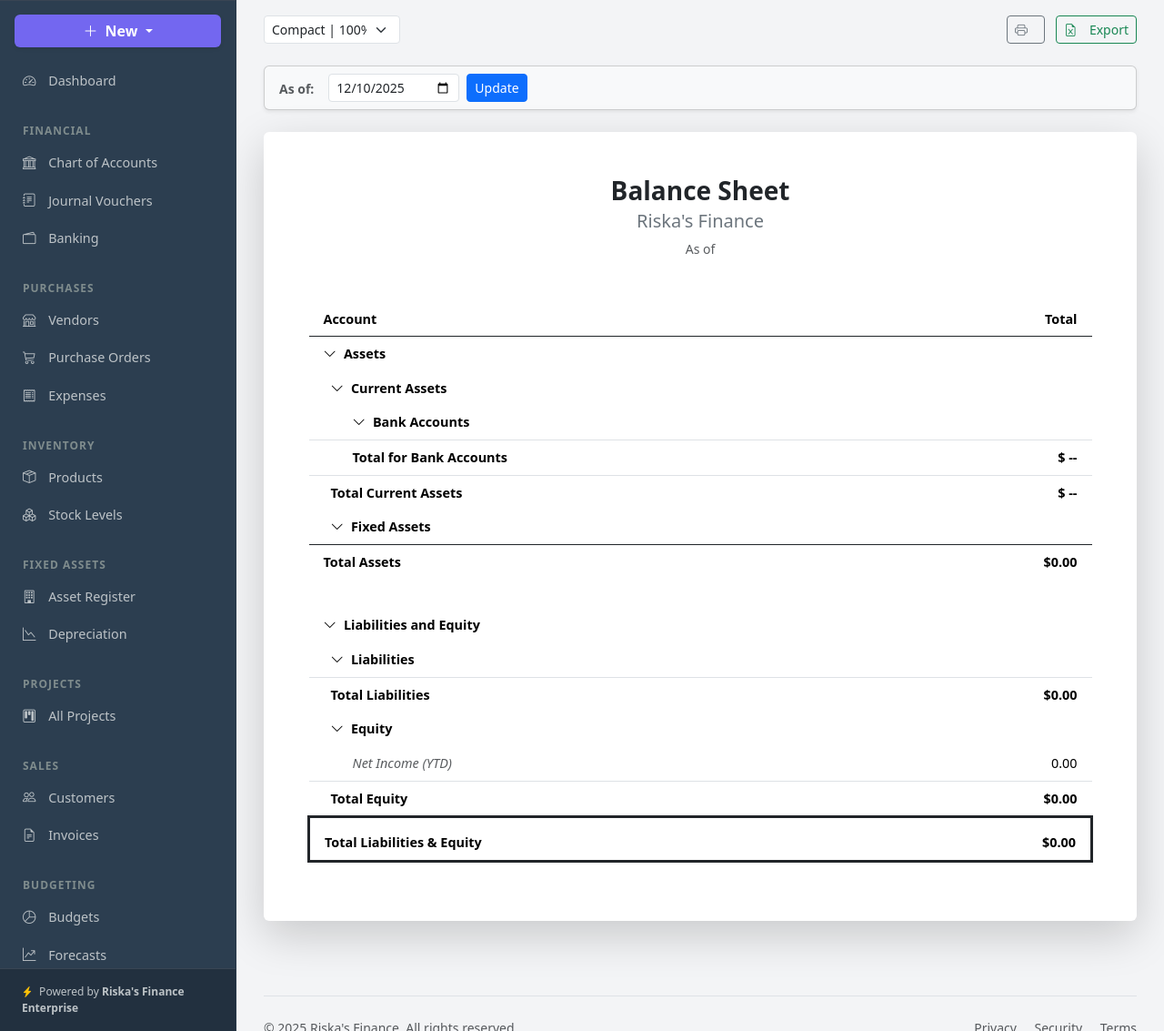
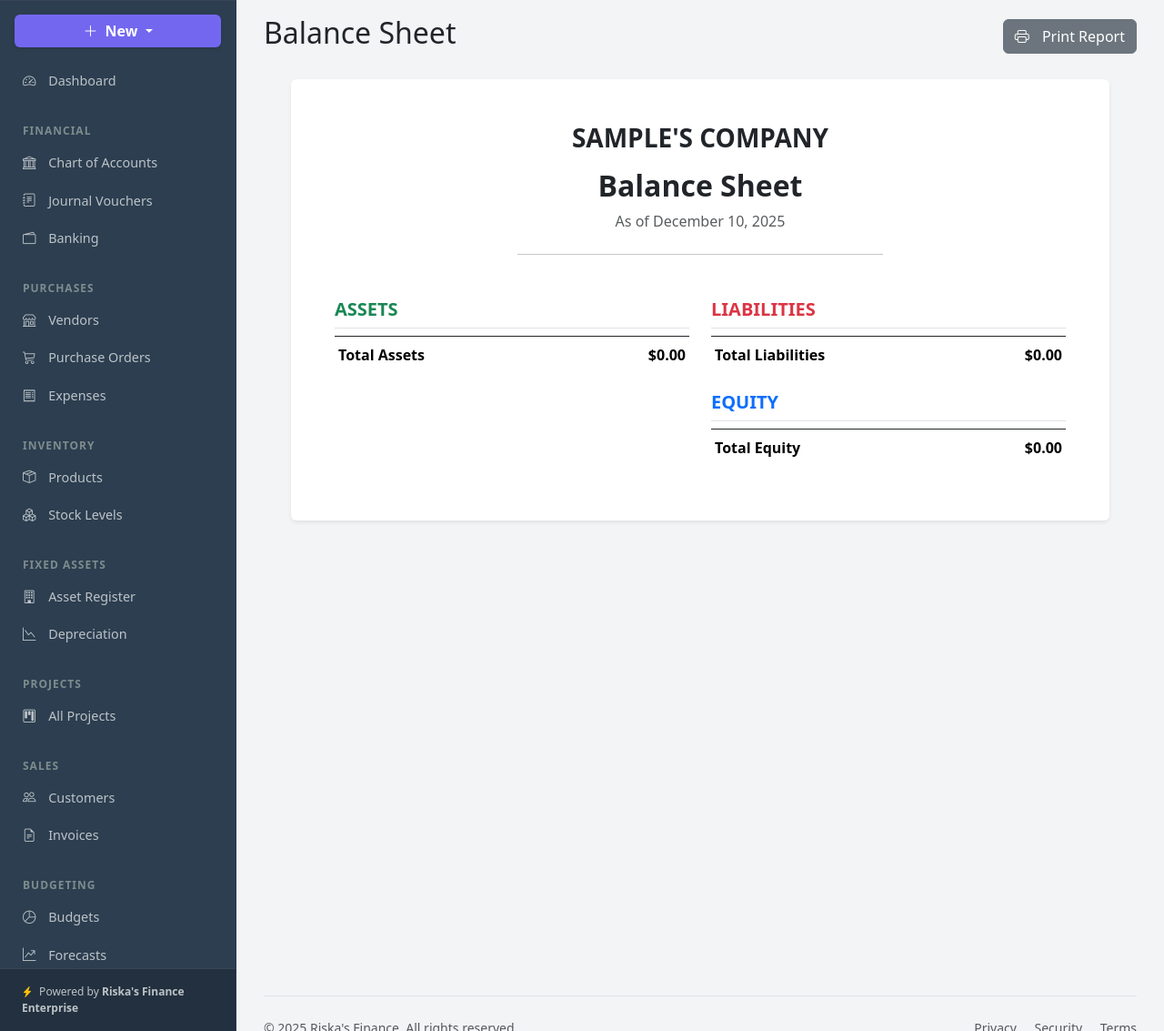
Before and after one commit to Riskafiance/riskas-finance, a Django app: page /reports/balance-sheet/ in a window 1280 px wide. Shown: the part 74-1207 px from the top of the page at 91% size. Run offline with Django 5.2, Linux system fonts and the light colour scheme; the visitor is signed in with stand-in values (Sample User, id 1); data comes from the database, SQL or seed files in the repository.

Commit message:
Update all reports to use dynamic company branding

```diff
--- a/accounting/templates/accounting/balance_sheet.html
+++ b/accounting/templates/accounting/balance_sheet.html
@@ -1,148 +1,80 @@
 {% extends 'accounting/base.html' %}
+{% load humanize %}
 
 {% block content %}
 <div class="d-flex justify-content-between align-items-center mb-4 no-print">
-        <div class="d-flex align-items-center">
-            <select class="form-select form-select-sm me-2" style="width: 150px;">
-                <option>Compact | 100%</option>
-            </select>
-        </div>
+    <h1 class="h2">Balance Sheet</h1>
     <div>
-            <button class="btn btn-outline-secondary btn-sm" onclick="window.print()">
-                <i class="bi bi-printer"></i>
-            </button>
-            <button class="btn btn-outline-success btn-sm ms-2">
-                <i class="bi bi-file-earmark-excel"></i> Export
-            </button>
+        <button onclick="window.print()" class="btn btn-secondary"><i class="bi bi-printer"></i> Print Report</button>
     </div>
 </div>
 
-    <div class="card bg-light mb-4 no-print shadow-sm">
-        <div class="card-body py-2">
-            <form method="GET" class="row g-2 align-items-center">
-                <div class="col-auto">
-                    <label class="small fw-bold text-muted me-2">As of:</label>
-                </div>
-                <div class="col-auto">
-                    <input type="date" name="as_of_date" class="form-control form-control-sm" value="{{ as_of_date }}">
-                </div>
-                <div class="col-auto">
-                    <button class="btn btn-primary btn-sm">Update</button>
-                </div>
-            </form>
-        </div>
-    </div>
-
-    <div class="card shadow-lg border-0">
+<div class="card shadow-sm border-0 report-paper">
     <div class="card-body p-5">
 
         <div class="text-center mb-5">
-                <h3 class="fw-bold text-dark mb-0">Balance Sheet</h3>
-                <h5 class="text-secondary mt-1">Riska's Finance</h5>
-                <p class="text-muted small mb-0">As of {{ as_of_date|date:"F j, Y" }}</p>
+            {% if user.company_profile.logo %}
+                <img src="{{ user.company_profile.logo.url }}" alt="Logo" style="max-height: 50px;" class="mb-2">
+            {% endif %}
+            <h3 class="fw-bold text-uppercase">{{ user.company_profile.name }}</h3>
+            <p class="text-muted mb-0">{{ user.company_profile.address|default:"" }}</p>
+            <h2 class="fw-bold mt-3">Balance Sheet</h2>
+            <p class="text-muted">As of {% now "F j, Y" %}</p>
+            <hr class="my-4" style="width: 50%; margin: 0 auto;">
         </div>
 
-            <table class="table table-hover table-borderless report-table">
-                <thead class="border-bottom border-dark">
+        <div class="row">
+            <div class="col-md-6">
+                <h5 class="text-uppercase fw-bold text-success border-bottom pb-2">Assets</h5>
+                <table class="table table-borderless table-sm">
+                    {% for asset in assets %}
                     <tr>
-                        <th class="text-start fw-bold">Account</th>
-                        <th class="text-end fw-bold">Total</th>
-                    </tr>
-                </thead>
-                <tbody>
-
-                    <tr class="bg-light fw-bold"><td colspan="2"><i class="bi bi-chevron-down me-2"></i>Assets</td></tr>
-
-                    <tr><td class="ps-4 fw-bold"><i class="bi bi-chevron-down me-2"></i>Current Assets</td><td></td></tr>
-
-                    <tr><td class="ps-5 fw-bold"><i class="bi bi-chevron-down me-2"></i>Bank Accounts</td><td></td></tr>
-                    {% for item in assets %}
-                        {% if "Bank" in item.name or "Cash" in item.name %}
-                        <tr>
-                            <td class="ps-5 ms-4 text-muted">{{ item.name }}</td>
-                            <td class="text-end">{{ item.amount|floatformat:2 }}</td>
-                        </tr>
-                        {% endif %}
-                    {% endfor %}
-                    <tr class="border-top"><td class="ps-5 fw-bold">Total for Bank Accounts</td><td class="text-end fw-bold">$ --</td></tr>
-
-                    {% for item in assets %}
-                        {% if "Bank" not in item.name and "Cash" not in item.name and "Fixed" not in item.name %}
-                        <tr>
-                            <td class="ps-5 text-muted">{{ item.name }}</td>
-                            <td class="text-end">{{ item.amount|floatformat:2 }}</td>
-                        </tr>
-                        {% endif %}
-                    {% endfor %}
-
-                    <tr class="border-top"><td class="ps-4 fw-bold">Total Current Assets</td><td class="text-end fw-bold">$ --</td></tr>
-
-                    <tr><td class="ps-4 fw-bold"><i class="bi bi-chevron-down me-2"></i>Fixed Assets</td><td></td></tr>
-                    {% for item in assets %}
-                        {% if "Fixed" in item.name or "Asset" in item.name %}
-                        <tr>
-                            <td class="ps-5 text-muted">{{ item.name }}</td>
-                            <td class="text-end">{{ item.amount|floatformat:2 }}</td>
-                        </tr>
-                        {% endif %}
-                    {% endfor %}
-
-                    <tr class="border-top border-dark bg-light">
-                        <td class="fw-bold">Total Assets</td>
-                        <td class="text-end fw-bold">${{ total_assets|floatformat:2 }}</td>
-                    </tr>
-
-                    <tr><td colspan="2" class="py-3"></td></tr>
-
-                    <tr class="bg-light fw-bold"><td colspan="2"><i class="bi bi-chevron-down me-2"></i>Liabilities and Equity</td></tr>
-
-                    <tr><td class="ps-4 fw-bold"><i class="bi bi-chevron-down me-2"></i>Liabilities</td><td></td></tr>
-                    {% for item in liabilities %}
-                    <tr>
-                        <td class="ps-5 text-muted">{{ item.name }}</td>
-                        <td class="text-end">{{ item.amount|floatformat:2 }}</td>
+                        <td>{{ asset.account_name }}</td>
+                        <td class="text-end">${{ asset.current_balance|floatformat:2|intcomma }}</td>
                     </tr>
                     {% endfor %}
-                    <tr class="border-top"><td class="ps-4 fw-bold">Total Liabilities</td><td class="text-end fw-bold">${{ total_liabilities|floatformat:2 }}</td></tr>
+                    <tr class="fw-bold border-top border-dark">
+                        <td class="pt-2">Total Assets</td>
+                        <td class="text-end pt-2">${{ total_assets|floatformat:2|intcomma }}</td>
+                    </tr>
+                </table>
+            </div>
 
-                    <tr><td class="ps-4 fw-bold"><i class="bi bi-chevron-down me-2"></i>Equity</td><td></td></tr>
-                    {% for item in equity %}
+            <div class="col-md-6">
+                <h5 class="text-uppercase fw-bold text-danger border-bottom pb-2">Liabilities</h5>
+                <table class="table table-borderless table-sm mb-4">
+                    {% for liab in liabilities %}
                     <tr>
-                        <td class="ps-5 text-muted">{{ item.name }}</td>
-                        <td class="text-end">{{ item.amount|floatformat:2 }}</td>
+                        <td>{{ liab.account_name }}</td>
+                        <td class="text-end">${{ liab.current_balance|floatformat:2|intcomma }}</td>
                     </tr>
                     {% endfor %}
-                    <tr>
-                        <td class="ps-5 text-muted fst-italic">Net Income (YTD)</td>
-                        <td class="text-end">{{ net_income_equity|floatformat:2 }}</td>
+                    <tr class="fw-bold border-top border-dark">
+                        <td class="pt-2">Total Liabilities</td>
+                        <td class="text-end pt-2">${{ total_liabilities|floatformat:2|intcomma }}</td>
                     </tr>
-                    <tr class="border-top"><td class="ps-4 fw-bold">Total Equity</td><td class="text-end fw-bold">${{ total_equity|add:net_income_equity|floatformat:2 }}</td></tr>
-
-                    <tfoot class="border-top border-3 border-dark">
-                        <tr class="bg-light">
-                            <td class="fw-bold pt-3">Total Liabilities & Equity</td>
-                            <td class="text-end fw-bold pt-3">${{ total_equity_and_liabilities|floatformat:2 }}</td>
-                        </tr>
-                    </tfoot>
-                </tbody>
                 </table>
 
+                <h5 class="text-uppercase fw-bold text-primary border-bottom pb-2">Equity</h5>
+                <table class="table table-borderless table-sm">
+                    {% for eq in equity %}
+                    <tr>
+                        <td>{{ eq.account_name }}</td>
+                        <td class="text-end">${{ eq.current_balance|floatformat:2|intcomma }}</td>
+                    </tr>
+                    {% endfor %}
+                    <tr class="fw-bold border-top border-dark">
+                        <td class="pt-2">Total Equity</td>
+                        <td class="text-end pt-2">${{ total_equity|floatformat:2|intcomma }}</td>
+                    </tr>
+                </table>
+            </div>
+        </div>
     </div>
 </div>
 
 <style>
-        /* Professional Report Styling */
-        .report-table td, .report-table th {
-            padding: 0.5rem 1rem;
-            font-size: 0.9rem;
-        }
-        .report-table tr:hover {
-            background-color: #f8f9fa;
-        }
-        @media print {
-            .no-print { display: none !important; }
-            body { background-color: white; }
-            .card { box-shadow: none !important; border: none !important; }
-        }
+    .report-paper { max-width: 900px; margin: 0 auto; }
+    @media print { .no-print { display: none; } .report-paper { box-shadow: none !important; border: none !important; } }
 </style>
 {% endblock %}
```
Also changed, not shown: accounting/templates/accounting/po_detail.html (+32 -62 lines). Lines whose indentation alone changed are shown as unchanged.
